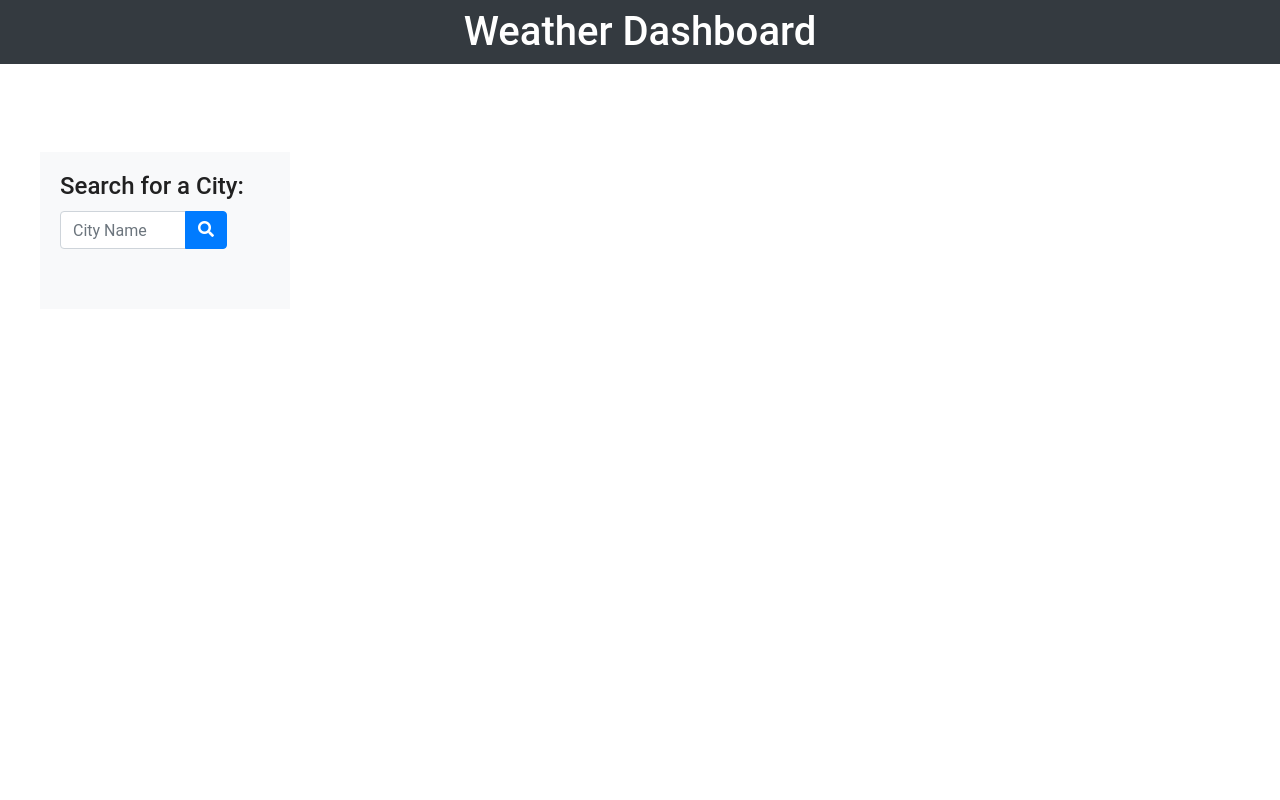
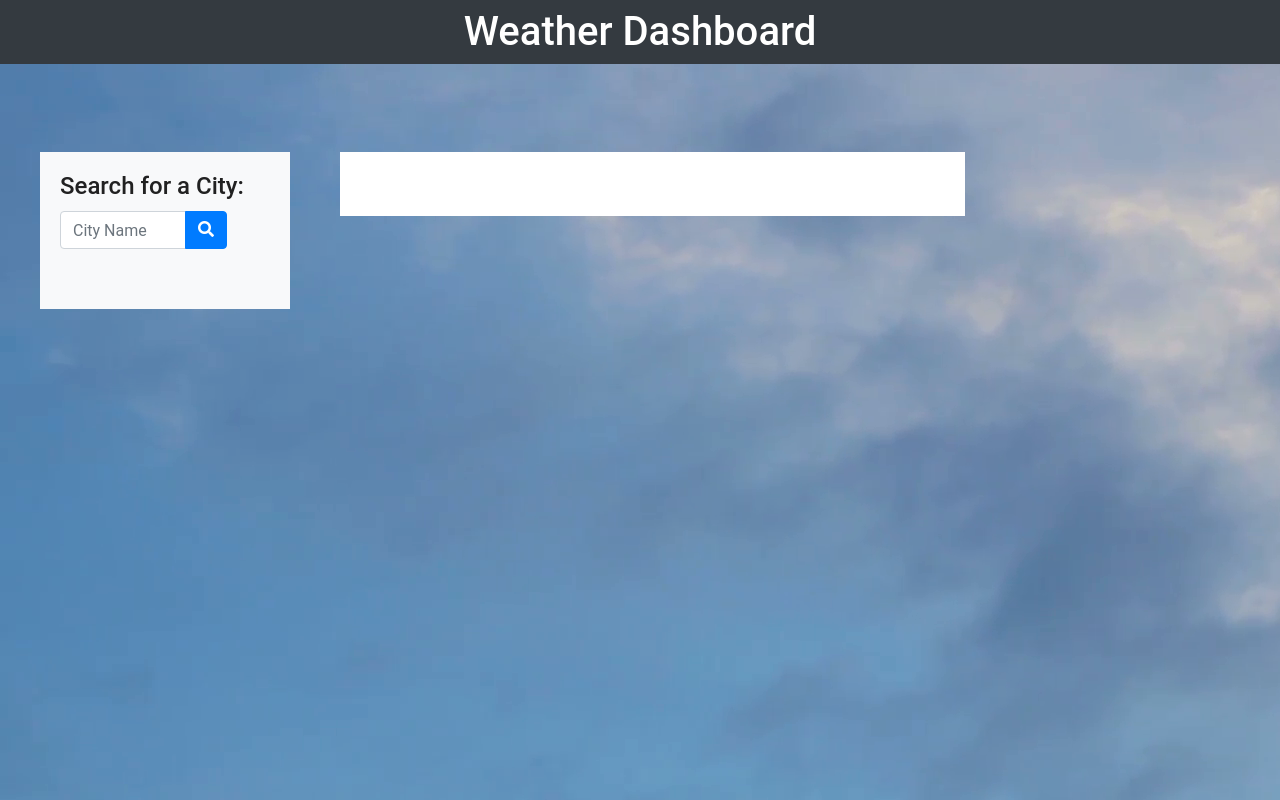
Before and after one commit to Madhavic1/Weather-Dashboard, a plain HTML site: page index.html in a window 1280 px wide. Drawn offline with nearby package versions, Linux system fonts and the light colour scheme.

Commit message:
added background image for the website and added the image file

```diff
--- a/index.html
+++ b/index.html
@@ -14,7 +14,7 @@
   <link rel="stylesheet" href="./style.css" />
 </head>
 
-<body >
+<body class="bg">
 
   <header class="h1 bg-dark text-white text-center py-2">Weather Dashboard</header>
   <div class="container-fluid">
--- a/script.js
+++ b/script.js
@@ -1,5 +1,5 @@
 $(document).ready(function () {
-   // $(".bg").css({ "background-image": "url('clear-cloudy-sky.PNG')" });
+    $(".bg").css({ "background-image": "url('clear-cloudy-sky.PNG')" });
     var APIKey = "80153e75178279ff6dfdc2b1bc72f6a2";
     var city_name;
     var current_date = moment(new Date());
--- a/style.css
+++ b/style.css
@@ -118,6 +118,6 @@ input:hover {
     background-color:#ff0000 ;
     display:inline;
   }
-  /* .bg{
+  .bg{
     background-repeat: space;
-  } */
+  }
```
Also changed, not shown: clear-cloudy-sky.png (added).
